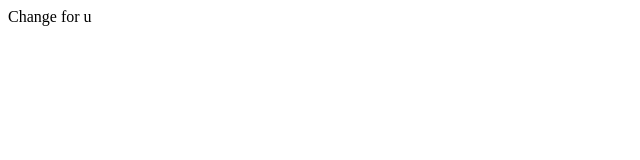
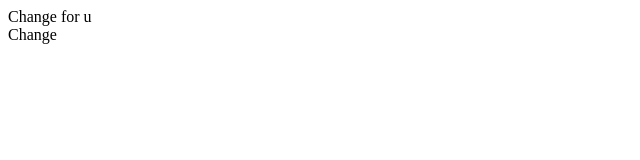
Before and after one commit to Bruhopeless/Kostenko_Js, a plain HTML site: page index.html in a window 1280 px wide. Shown: the full height of the page, 0-640 px from the left. Drawn offline with Linux system fonts and the light colour scheme.

Commit message:
Html uptated

```diff
--- a/index.html
+++ b/index.html
@@ -8,6 +8,7 @@
 <body>
 
     <div>Change for u</div>
+    <div>Change</div>
 
     <script src="main.js"></script>
 </body>
```
